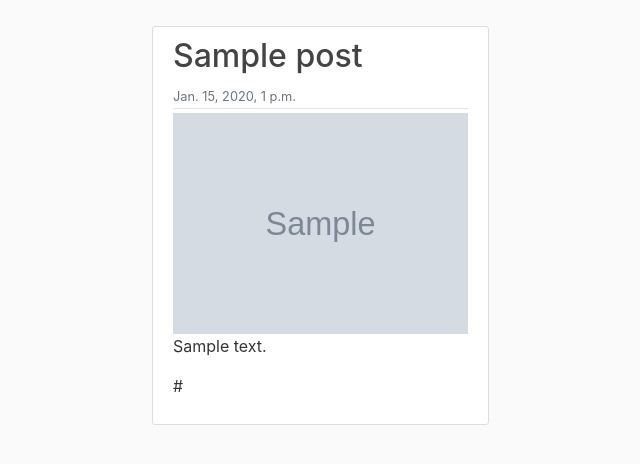
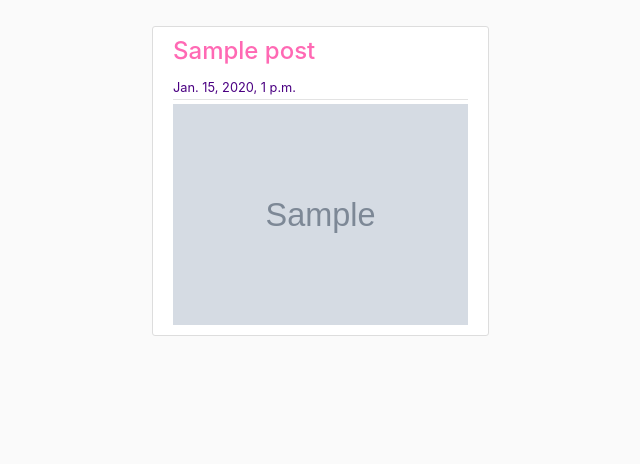
Before and after one commit to vsidera/V-Projects, a Django app: page / in a window 1280 px wide. Shown: the part 56-520 px from the top of the page, without its empty margins (135-775 px from the left). Run offline with Django 3.2, Linux system fonts and the light colour scheme; tables that the repository leaves empty hold one stand-in row (values such as "Sample post"); grey boxes marked "Sample" are stand-in pictures; some libraries are stand-ins or nearby versions.

Commit message:
style the homepage

```diff
--- a/projapp/static/projapp/main.css
+++ b/projapp/static/projapp/main.css
@@ -38,7 +38,7 @@ body {
   }
 
   .article-title {
-    color: #444444;
+    color: hotpink;
   }
 
   a.article-title:hover {
@@ -94,3 +94,7 @@ body {
     width: 48%;
     padding: 2px;
   }
+
+  .text-mute{
+    color: indigo;
+  }
--- a/projapp/templates/projapp/home.html
+++ b/projapp/templates/projapp/home.html
@@ -10,12 +10,12 @@
             <article class="media content-section">
               <div class="media-body">
                 <div class="article-metadata">
-                  <h2><a class="article-title" href="{% url 'post-detail' post.id %}">{{ post.title }}</a></h2>
-                  <small class="text-muted">{{ post.created_on }}</small>
+                  <h4><a class="article-title" href="{% url 'post-detail' post.id %}">{{ post.title }}</a></h4>
+                  <small class="text-mute">{{ post.created_on }}</small>
                 </div>
                 <img src="{{post.image.url}}" alt="Avatar" style="width:100%">
-                <p class="article-content">{{ post.description }}</p>
-                <p class="article-content">{{ post.live_link }}</p>
+                <!-- <p class="article-content">{{ post.description }}</p>
+                <p class="article-content">{{ post.live_link }}</p> -->
               </div>
             </article>
           </div>
```
